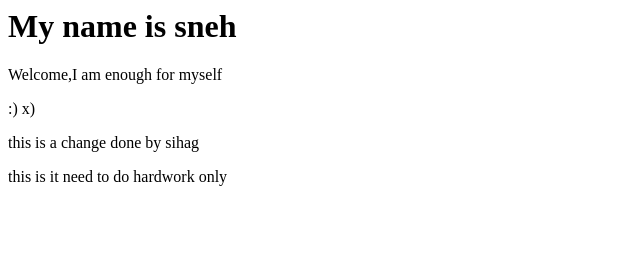
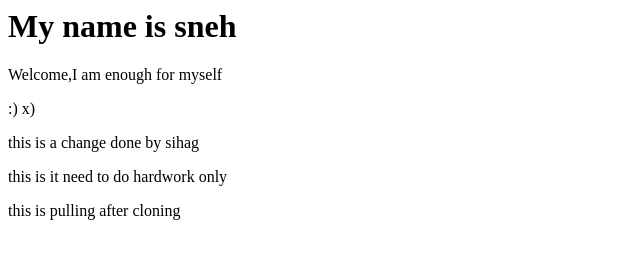
Before and after one commit to Saneh23/awesome, a plain HTML site: page index.html in a window 1280 px wide. Shown: the whole page, without its empty margins (0-640 px from the left). Drawn offline with Linux system fonts and the light colour scheme.

Commit message:
this is done after cloning

```diff
--- a/index.html
+++ b/index.html
@@ -5,4 +5,5 @@
 <p> :) x)</p>
 <p> this is a change done by sihag </p>
 <p> this is it need to do hardwork only</p>
+<p> this is pulling after cloning</p>
 </html>
```
